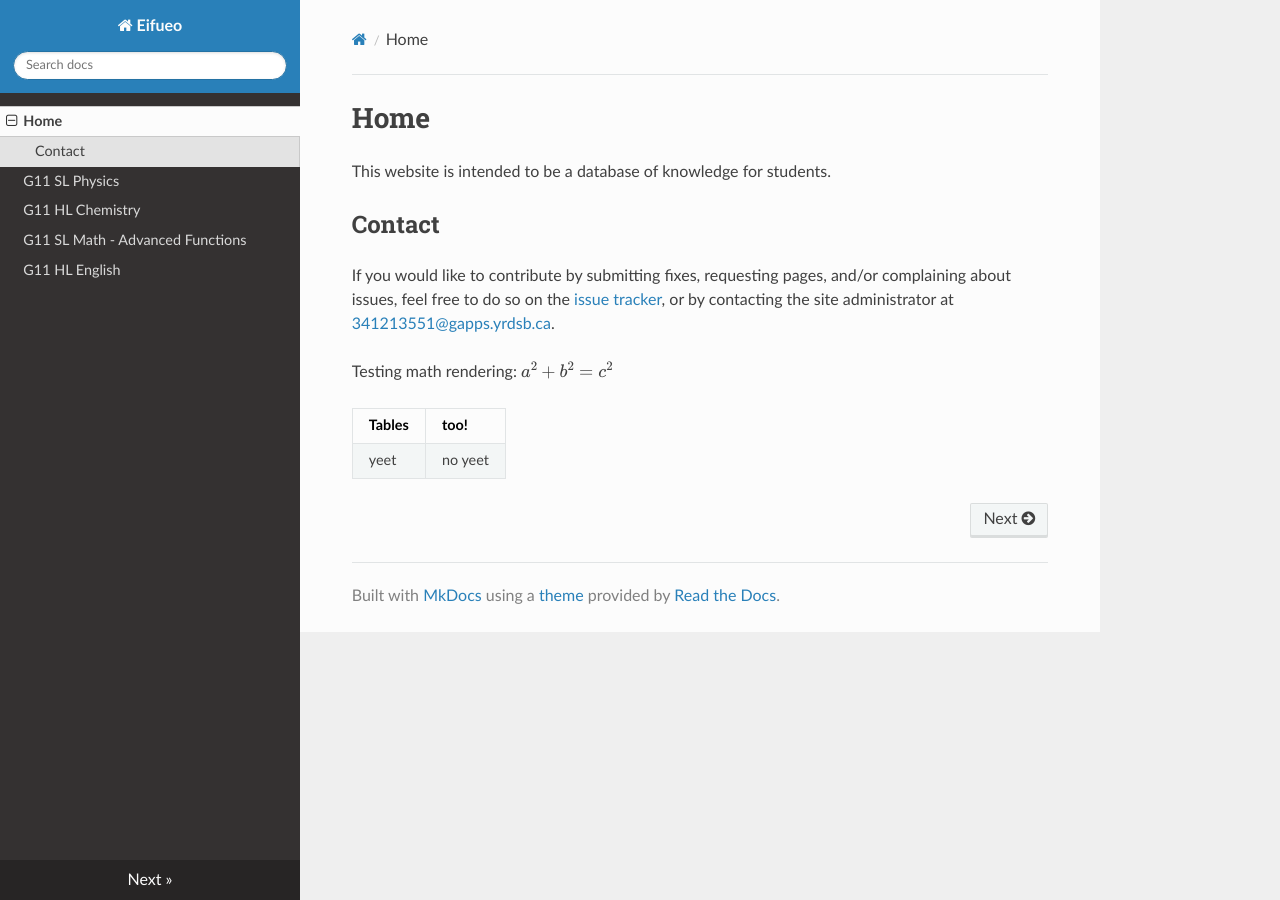
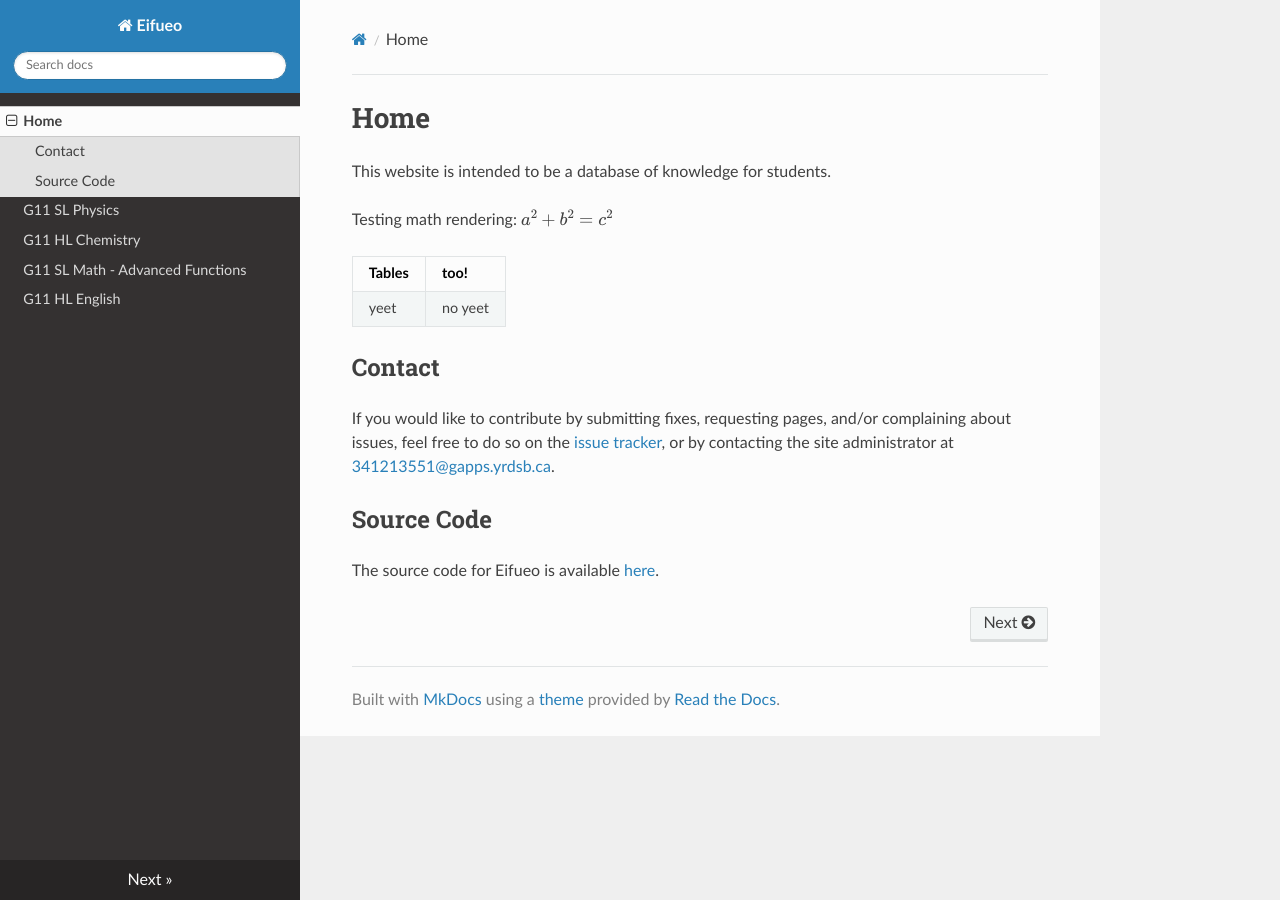
Before and after one commit to potatoeggy/eifueo, an MkDocs documentation site: the page built from docs/index.md, in a window 1280 px wide. Built offline with MkDocs 1.6.1, drawn with Linux system fonts in a browser that asks for light colours; nearby versions of some CDN libraries; formulas are drawn with MathJax 3; part of the change alters nothing that is shown.

Commit message:
home: set issue tracker link to actual issue tracker, link to gitea root as source code

```diff
--- a/docs/index.md
+++ b/docs/index.md
@@ -1,10 +1,6 @@
 # Home
 
 This website is intended to be a database of knowledge for students.
-
-## Contact
-
-If you would like to contribute by submitting fixes, requesting pages, and/or complaining about issues, feel free to do so on the [issue tracker](https://git.eggworld.tk/eggy/eifueo), or by contacting the site administrator at [341213551@gapps.yrdsb.ca](mailto:341213551@gapps.yrdsb.ca).
 
 
 Testing math rendering: \(a^2+b^2=c^2\)
@@ -12,3 +8,11 @@ Testing math rendering: \(a^2+b^2=c^2\)
 | Tables | too! |
 | --- | --- |
 | yeet | no yeet |
+
+## Contact
+
+If you would like to contribute by submitting fixes, requesting pages, and/or complaining about issues, feel free to do so on the [issue tracker](https://git.eggworld.tk/eggy/eifueo/issues), or by contacting the site administrator at [341213551@gapps.yrdsb.ca](mailto:341213551@gapps.yrdsb.ca).
+
+## Source Code
+
+The source code for Eifueo is available [here](https://git.eggworld.tk/eggy/eifueo).
```
